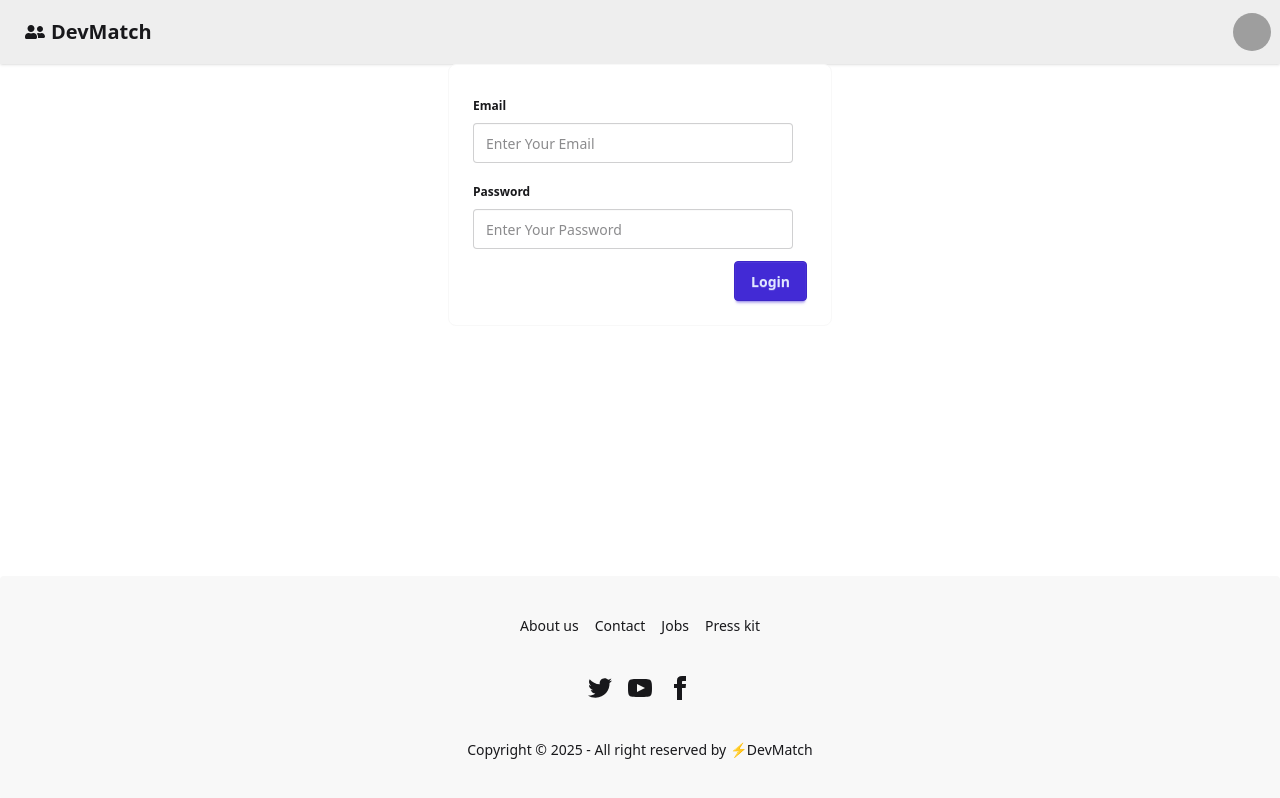
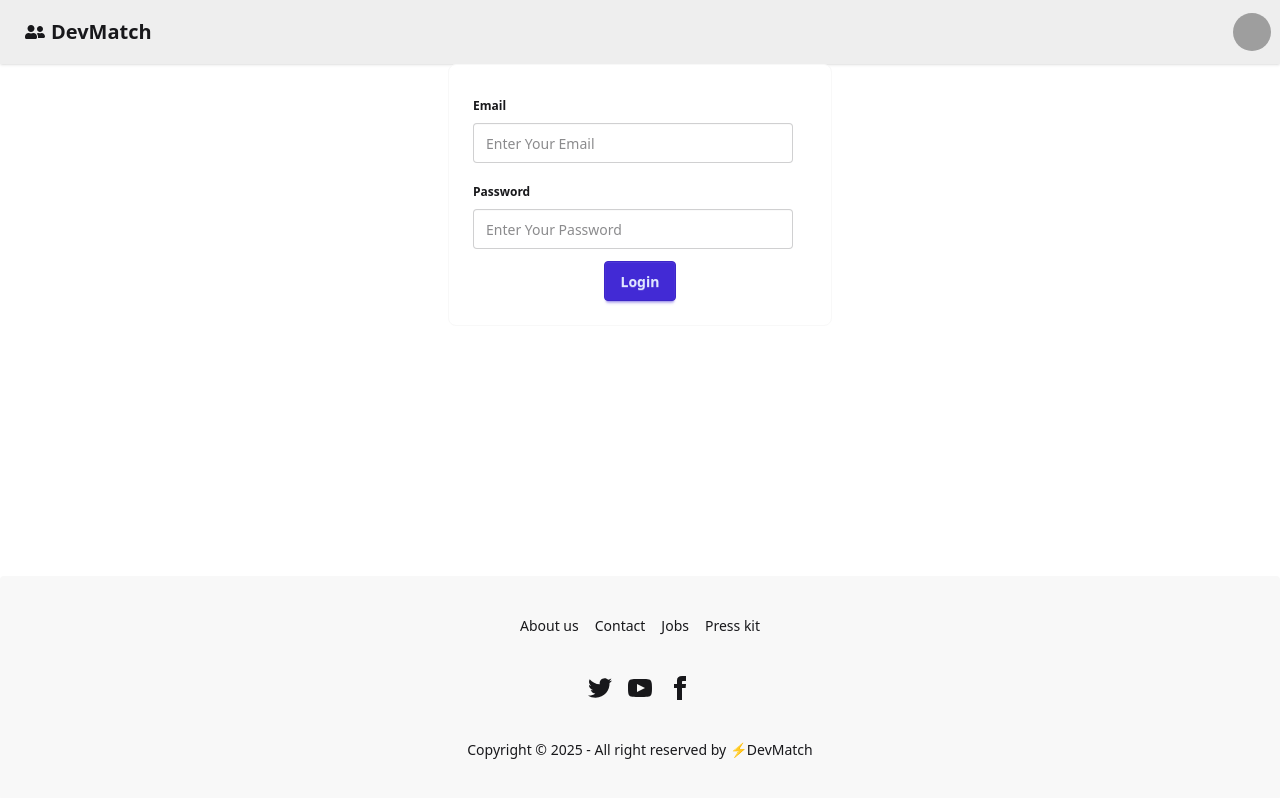
Before and after one commit to urprakashgupta/DevMatch, a React (Vite) app in the folder Frontend/: page /login in a window 1280 px wide. Built offline with nearby package versions, Linux system fonts and the light colour scheme; grey boxes are pictures that could not be loaded.

Commit message:
Update Login button alignment and change Navbar link to use Link component

```diff
--- a/Frontend/src/Login.jsx
+++ b/Frontend/src/Login.jsx
@@ -20,8 +20,8 @@
               placeholder="Enter Your Password"
             />
           </fieldset>
-          <div className="card-actions justify-end">
-            <button className="btn btn-primary">Login</button>
+          <div className="card-actions flex justify-center">
+            <button className="btn btn-primary  ">Login</button>
           </div>
         </div>
       </div>
--- a/Frontend/src/Navbar.jsx
+++ b/Frontend/src/Navbar.jsx
@@ -6,10 +6,10 @@
   return (
     <div className="navbar bg-base-300 shadow-sm">
       <div className="flex-1">
-        <a className="btn btn-ghost text-xl">
+        <Link to="/" className="btn btn-ghost text-xl">
           <FaUserFriends />
           DevMatch
-        </a>
+        </Link>
       </div>
       <div className="flex gap-2">
         <div className="dropdown dropdown-end">
```
